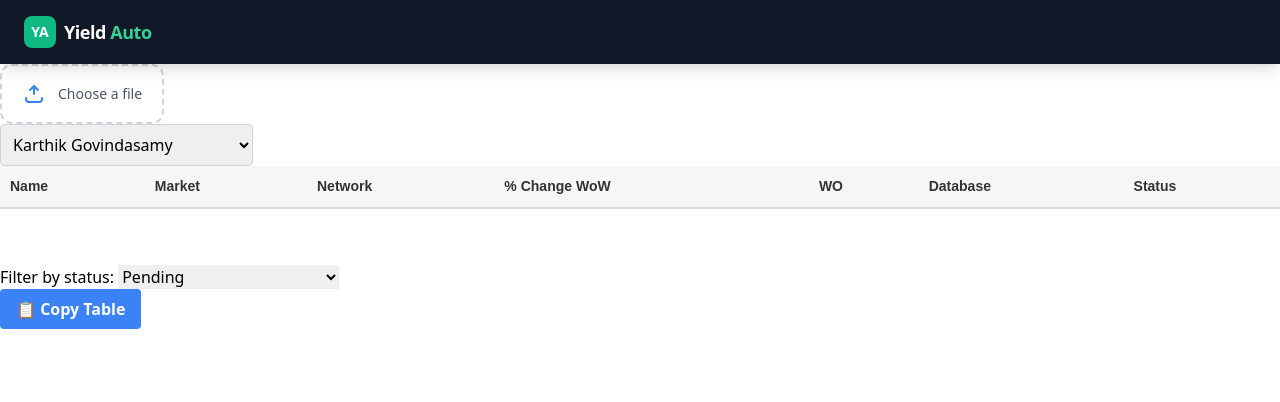
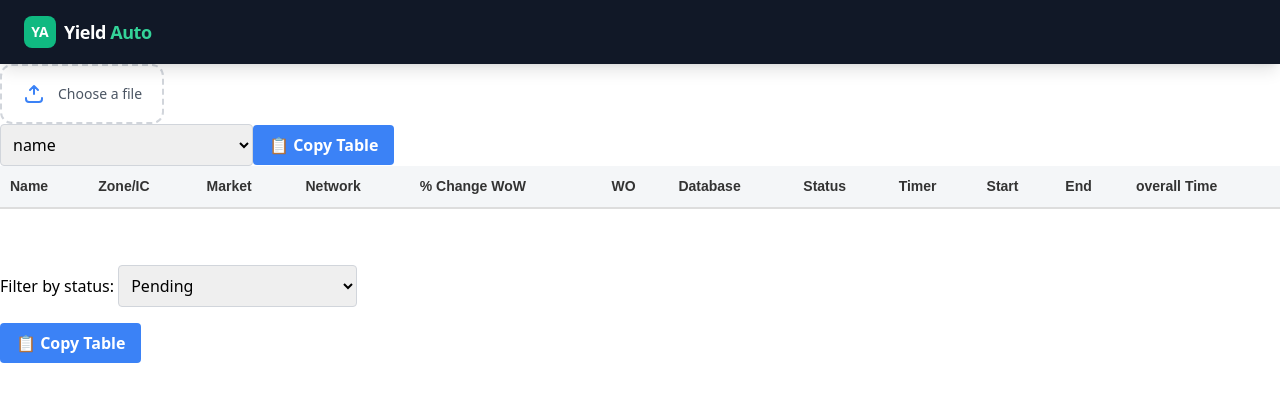
Before and after one commit to karthikggg/Yield_Automation, a React (Create React App) app: page / in a window 1280 px wide. Shown: the top 402 px of the page. Built offline with nearby package versions, Linux system fonts and the light colour scheme.

Commit message:
responce

```diff
--- a/src/App.js
+++ b/src/App.js
@@ -6,19 +6,21 @@ import { RATESAPPLY } from './pages/ratesApply';
 import { QC } from './pages/qc';
 import { EPISODESCHANGE } from './pages/episodesChange';
 import { IC } from './pages/ic';
+import { HashRouter } from 'react-router-dom';
 
 
 function App() {
   return (
     <div className="App">
+      <HashRouter>
       <Header />
-
         <Routes>
           {/* <Route path="/episodes-change" element={<EPISODESCHANGE />} />
           <Route path="/rates-apply" element={<RATESAPPLY />} />
           <Route path="/qc" element={<QC />} /> */}
           <Route path="/" element={<IC />} />
         </Routes>
+      </HashRouter>
 
     </div>
   );
--- /dev/null
+++ b/src/components/timeButton.jsx
@@ -0,0 +1,210 @@
+import React, { useState, useEffect } from 'react';
+
+export default function TimerButton() {
+  const [time, setTime] = useState(0);
+  const [isRunning, setIsRunning] = useState(false);
+
+  useEffect(() => {
+    let interval;
+
+    if (isRunning) {
+      interval = setInterval(() => {
+        setTime(prevTime => prevTime + 1);
+      }, 1000);
+    }
+
+    return () => clearInterval(interval);
+  }, [isRunning]);
+
+  const handleButtonClick = () => {
+    setIsRunning(!isRunning);
+  };
+
+  const handleReset = () => {
+    setTime(0);
+    setIsRunning(false);
+  };
+
+  const formatTime = (seconds) => {
+    const hrs = Math.floor(seconds / 3600);
+    const mins = Math.floor((seconds % 3600) / 60);
+    const secs = seconds % 60;
+
+    if (hrs > 0) {
+      return `${hrs.toString().padStart(2, '0')}:${mins.toString().padStart(2, '0')}:${secs.toString().padStart(2, '0')}`;
+    }
+    return `${mins.toString().padStart(2, '0')}:${secs.toString().padStart(2, '0')}`;
+  };
+
+  const circumference = 2 * Math.PI * 45;
+  const strokeDashoffset = circumference - (time % 60) / 60 * circumference;
+
+  return (
+    <div style={styles.container}>
+      <div style={styles.timerWrapper}>
+        <svg style={styles.svg} viewBox="0 0 120 120">
+          {/* Background circle */}
+          <circle
+            cx="60"
+            cy="60"
+            r="45"
+            fill="none"
+            stroke="#e0e0e0"
+            strokeWidth="3"
+          />
+          {/* Progress circle */}
+          <circle
+            cx="60"
+            cy="60"
+            r="45"
+            fill="none"
+            stroke="#6366f1"
+            strokeWidth="3"
+            strokeDasharray={circumference}
+            strokeDashoffset={strokeDashoffset}
+            strokeLinecap="round"
+            style={{
+              transition: 'stroke-dashoffset 0.3s ease',
+              transform: 'rotate(-90deg)',
+              transformOrigin: '50% 50%',
+            }}
+          />
+        </svg>
+
+        <button
+          onClick={handleButtonClick}
+          style={{
+            ...styles.button,
+            ...(isRunning ? styles.buttonRunning : styles.buttonPaused),
+          }}
+        >
+          <div style={styles.buttonContent}>
+            <div style={styles.timeDisplay}>{formatTime(time)}</div>
+            <div style={styles.buttonLabel}>
+              {isRunning ? 'PAUSE' : time === 0 ? 'START' : 'RESUME'}
+            </div>
+          </div>
+        </button>
+
+        {time > 0 && (
+          <button
+            onClick={handleReset}
+            style={styles.resetButton}
+            title="Reset timer"
+          >
+            ↻
+          </button>
+        )}
+      </div>
+    </div>
+  );
+}
+
+const styles = {
+  container: {
+    display: 'flex',
+    justifyContent: 'center',
+    alignItems: 'center',
+    minHeight: '100vh',
+    background: 'linear-gradient(135deg, #f5f7fa 0%, #c3cfe2 100%)',
+    fontFamily: '"Segoe UI", Tahoma, Geneva, Verdana, sans-serif',
+  },
+  timerWrapper: {
+    position: 'relative',
+    width: '200px',
+    height: '200px',
+  },
+  svg: {
+    position: 'absolute',
+    width: '100%',
+    height: '100%',
+    top: 0,
+    left: 0,
+  },
+  button: {
+    position: 'absolute',
+    top: '50%',
+    left: '50%',
+    transform: 'translate(-50%, -50%)',
+    width: '140px',
+    height: '140px',
+    borderRadius: '50%',
+    border: 'none',
+    cursor: 'pointer',
+    fontSize: '16px',
+    fontWeight: '600',
+    display: 'flex',
+    flexDirection: 'column',
+    justifyContent: 'center',
+    alignItems: 'center',
+    transition: 'all 0.3s cubic-bezier(0.34, 1.56, 0.64, 1)',
+    boxShadow: '0 4px 15px rgba(0, 0, 0, 0.2)',
+    outline: 'none',
+  },
+  buttonRunning: {
+    background: 'linear-gradient(135deg, #667eea 0%, #764ba2 100%)',
+    color: '#fff',
+    transform: 'translate(-50%, -50%) scale(1)',
+  },
+  buttonPaused: {
+    background: 'linear-gradient(135deg, #f093fb 0%, #f5576c 100%)',
+    color: '#fff',
+    transform: 'translate(-50%, -50%) scale(0.95)',
+  },
+  buttonContent: {
+    display: 'flex',
+    flexDirection: 'column',
+    justifyContent: 'center',
+    alignItems: 'center',
+    gap: '4px',
+  },
+  timeDisplay: {
+    fontSize: '32px',
+    fontWeight: '700',
+    fontVariantNumeric: 'tabular-nums',
+    letterSpacing: '-1px',
+  },
+  buttonLabel: {
+    fontSize: '12px',
+    fontWeight: '700',
+    letterSpacing: '1.5px',
+    opacity: 0.85,
+  },
+  resetButton: {
+    position: 'absolute',
+    bottom: '-50px',
+    left: '50%',
+    transform: 'translateX(-50%)',
+    width: '44px',
+    height: '44px',
+    borderRadius: '50%',
+    border: 'none',
+    background: '#fff',
+    color: '#667eea',
+    fontSize: '20px',
+    fontWeight: 'bold',
+    cursor: 'pointer',
+    boxShadow: '0 2px 8px rgba(0, 0, 0, 0.15)',
+    transition: 'all 0.2s ease',
+    display: 'flex',
+    alignItems: 'center',
+    justifyContent: 'center',
+    outline: 'none',
+  },
+};
+
+// Add hover effect dynamically
+const style = document.createElement('style');
+style.textContent = `
+  button:hover {
+    transform: scale(1.05) !important;
+    box-shadow: 0 6px 20px rgba(0, 0, 0, 0.25) !important;
+  }
+
+  button:active {
+    transform: scale(0.95) !important;
+  }
+`;
+if (typeof document !== 'undefined') {
+  document.head.appendChild(style);
+}
--- a/src/index.js
+++ b/src/index.js
@@ -8,9 +8,9 @@ import { BrowserRouter , HashRouter } from "react-router-dom";
 const root = ReactDOM.createRoot(document.getElementById("root"));
 root.render(
   <React.StrictMode>
-    <HashRouter>
+
       <App />
-    </HashRouter>
+
   </React.StrictMode>,
 );
 
--- a/src/pages/ic.jsx
+++ b/src/pages/ic.jsx
@@ -12,6 +12,7 @@ export const IC = () => {
   const [statusFilters, setStatusFilter] = useState("Pending");
 
   const names = [
+    "name",
     "Karthik Govindasamy",
     "Karthikeyan Panchavaranam",
     "Bala Thirupathi Raaja",
@@ -112,8 +113,8 @@ export const IC = () => {
     { Market: "Not Assigned", Database: "Not Assigned" },
   ];
 
-
- useEffect(() => { if (assignedFileData) {
+  useEffect(() => {
+    if (assignedFileData) {
       let arr = [];
       assignedFileData.forEach((item) => {
         const market = item.Market;
@@ -127,7 +128,8 @@ export const IC = () => {
         arr.push(mergedEntry);
       });
       setFilteredData(arr);
-  }}, [assignedFileData]);
+    }
+  }, [assignedFileData]);
 
   const filterNames = (data) => {
     const filteredData = data.filter((item) => item.Name === selected);
@@ -137,13 +139,17 @@ export const IC = () => {
   const handleStatusChange = (item, newStatus) => {
     setFilteredData((prevItems) =>
       prevItems.map((i) =>
-        i.Database === item.Database && i.Name === item.Name && i.Network === item.Network && i.WO === item.WO ? { ...i, status: newStatus } : i
-      )
+        i.Database === item.Database &&
+        i.Name === item.Name &&
+        i.Network === item.Network &&
+        i.WO === item.WO
+          ? { ...i, status: newStatus }
+          : i,
+      ),
     );
-
   };
   const seen = new Set();
-const deduplicated = filteredData.filter(obj => {
+  const deduplicated = filteredData.filter((obj) => {
     const key = `${obj.Database}|${obj.WO}|${obj.Network}`;
     if (seen.has(key)) return false;
     seen.add(key);
@@ -152,30 +158,49 @@ const deduplicated = filteredData.filter(obj => {
   console.log(filterNames(filteredData));
 
   const statusFilter = (status) => {
-  return filterNames(filteredData).filter(item => item.status === status);
+    return filterNames(filteredData).filter((item) => item.status === status);
+  };
+ function copyTable(tableName , columnsToSkip) {
+  const table = document.getElementById(tableName);
+  const rows = table.querySelectorAll("tbody tr");
+
+  // Columns to skip (0-based index)
+  // In your table: Status is the last column (index 7)
+  const skipColumns = columnsToSkip; // Skip the Status column (8th column)
+
+  let html = "<table><tr>";
+  rows.forEach((row) => {
+    html += "<tr>";
+    row.querySelectorAll("td").forEach((cell, index) => {
+      // Skip if this column index is in skipColumns
+      if (!skipColumns.includes(index)) {
+        html += `<td>${cell.textContent}</td>`;
       }
-function copyTable() {
-  const table = document.getElementById('myTable');
-  const rows = table.querySelectorAll('tbody tr');
+    });
+    html += "</tr>";
+  });
+  html += "</table>";
 
-  let html = '<table><tr>';
-  rows.forEach(row => {
-    html += '<tr>';
-    row.querySelectorAll('td').forEach(cell => {
-      html += `<td>${cell.textContent}</td>`;
-    });
-    html += '</tr>';
-  });
-  html += '</table>';
+  const blob = new Blob([html], { type: "text/html" });
+  navigator.clipboard.write([new ClipboardItem({ "text/html": blob })]);
 
-  // Copy as HTML (not plain text)
-  const blob = new Blob([html], { type: 'text/html' });
-  navigator.clipboard.write([
-    new ClipboardItem({ 'text/html': blob })
-  ]);
+  alert("Copied!");
+}
+  const handleStartTimerClick = (item) => {
+    setFilteredData((prevItems) =>
+      prevItems.map((i) =>
+        i.id === item.id ? { ...i, timerActive: true, start:  new Date() , end: new Date()} : i,
+      ),
+    );
+  };
+  const handleEndTimerClick = (item) => {
+    setFilteredData((prevItems) =>
+      prevItems.map((i) =>
+        i.id === item.id ? { ...i, timerActive: false, end: new Date() } : i,
+      ),
+    );
+  };
 
-  alert('Copied!');
-}
   return (
     <div>
       <FilePicker
@@ -187,7 +212,11 @@ function copyTable() {
           })
         }
       />
-      <select className="p-2 border border-gray-300 rounded" value={selected} onChange={(e) => setSelected(e.target.value)}>
+      <select
+        className="p-2 border border-gray-300 rounded"
+        value={selected}
+        onChange={(e) => setSelected(e.target.value)}
+      >
         {names &&
           names.map((name) => (
             <option key={name} value={name}>
@@ -195,23 +224,36 @@ function copyTable() {
             </option>
           ))}
       </select>
+       <button
+        className="bg-blue-500 hover:bg-blue-700 text-white font-bold py-2 px-4 rounded"
+        onClick={() => copyTable("my-table-2", [7,8])}
+        id="copyBtn"
+      >
+        📋 Copy Table
+      </button>
       {filteredData && (
-          <table>
+        <table id="my-table-2">
           <thead>
             <tr>
               <th>Name</th>
+              <th>Zone/IC</th>
               <th>Market</th>
               <th>Network</th>
               <th>% Change WoW</th>
               <th>WO</th>
               <th>Database</th>
               <th>Status</th>
+              <th>Timer</th>
+              <th>Start</th>
+              <th>End</th>
+              <th>overall Time</th>
             </tr>
           </thead>
           <tbody>
-            {filterNames(deduplicated).map((item) => (
+            {filterNames(deduplicated).sort((a, b) => a.Database.localeCompare(b.Database)).map((item) => (
               <tr className={item.status} key={item.id}>
                 <td>{item.Name}</td>
+                <td>{item["Zone/IC"]}</td>
                 <td>{item.Market}</td>
                 <td>{item.Network}</td>
                 <td>{item["% Change WoW"]}</td>
@@ -221,40 +263,80 @@ function copyTable() {
                   <select
                     name=""
                     id=""
-                    onChange={(e) =>
-                        handleStatusChange(item , e.target.value)
+                    onChange={(e) => handleStatusChange(item, e.target.value)}
+                    value={
+                      item.status === "already done by out team"
+                        ? "already-done-by-out-team"
+                        : item.status
                     }
-                    value={item.status === "already done by out team" ? "already-done-by-out-team" : item.status }
                   >
                     <option value="Pending">Pending</option>
                     <option value="Done">Done</option>
-                    <option value="already-done-by-out-team">
-                      already-done-by-out-team
+                    <option value="Already-done-by-our-team">
+                      Already-done-by-our-team
                     </option>
-                    <option value="Done-by-US">Done-by-US</option>
+                    <option value="Done-by-US-Team">Done-by-US-Team</option>
                   </select>
+                </td>
+                <td>
+                  <button
+                  className={`px-2 py-1 rounded ${item.timerActive ? "bg-green-500 text-white" : "bg-gray-300 text-gray-700 hover:bg-gray-400"
+                    }`}
+                    onClick={() => {
+                      handleStartTimerClick(item);
+                    }}
+                  >
+                    {item.timerActive ? "Running..." : "Start"}
+                  </button>
+                  <button
+                    className={`ml-2 px-2 py-1 rounded ${!item.timerActive ? "bg-red-500 text-white" : "bg-gray-300 text-gray-700 hover:bg-gray-400"
+                      }`}
+                    onClick={() => {
+                      handleEndTimerClick(item);
+                    }}
+                  >
+                    End
+                  </button>
+                </td>
+                <td>{item.start ? item.start.toLocaleTimeString() : ""}</td>
+                <td>{item.end ? item.end.toLocaleTimeString() : ""}</td>
+                <td>
+                  {item.start &&
+                    item.end &&
+                    Math.round((item.end - item.start) / (1000 * 60 * 60)) + ":" + Math.round((item.end - item.start) / (1000 * 60) % 60).toString().padStart(2, '0') + ":" + Math.round((item.end - item.start) / 1000).toString().padStart(2, '0')}
                 </td>
               </tr>
             ))}
           </tbody>
         </table>
-
-
       )}
-      <div className="status-select mt-14" >
+      <div className="status-select mt-14 mb-4">
         <label htmlFor="status">Filter by status: </label>
-         <select id="status" onChange={(e) => setStatusFilter(e.target.value)} value={statusFilters}>
+        <select
+          id="status"
+          onChange={(e) => setStatusFilter(e.target.value)}
+          value={statusFilters}
+          className="p-2 border border-gray-300 rounded"
+        >
           <option value="">All</option>
           <option value="Pending">Pending</option>
           <option value="Done">Done</option>
-           <option value="already-done-by-out-team">Already Done by Out Team</option>
+          <option value="already-done-by-out-team">
+            Already Done by Out Team
+          </option>
           <option value="Done-by-US">Done by US</option>
         </select>
       </div>
-        <button className="bg-blue-500 hover:bg-blue-700 text-white font-bold py-2 px-4 rounded" onClick={copyTable} id="copyBtn">📋 Copy Table</button>
+      <button
+        className="bg-blue-500 hover:bg-blue-700 text-white font-bold py-2 px-4 rounded"
+        onClick={() => copyTable("myTable", [47])}
+        id="copyBtn"
+      >
+        📋 Copy Table
+      </button>
       <div>
         {filterNames(filteredData).length > 0 && (
-           <table  id="myTable">
+          <table id="myTable">
             <thead>
               <tr>
                 <th>Zone/IC</th>
@@ -268,7 +350,7 @@ function copyTable() {
               </tr>
             </thead>
             <tbody>
-              {statusFilter(statusFilters).map((item) => (
+              {statusFilter(statusFilters).sort((a, b) => a.Database.localeCompare(b.Database)).map((item) => (
                 <tr className={item.status} key={item.id}>
                   <td>{item["Zone/IC"]}</td>
                   <td>{item.Market}</td>
@@ -281,7 +363,8 @@ function copyTable() {
                 </tr>
               ))}
             </tbody>
-          </table>        )}
+          </table>
+        )}
       </div>
     </div>
   );
```
Also changed, not shown: src/App.css (+6 -6 lines). Lines whose indentation alone changed are shown as unchanged.
